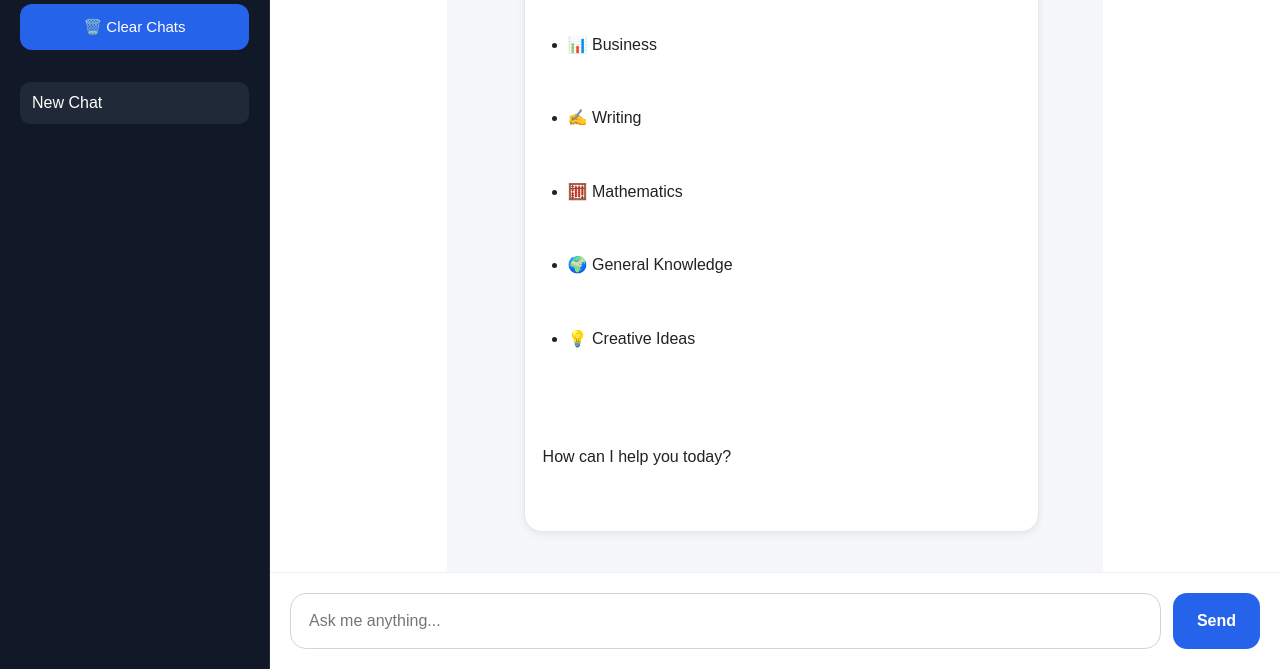
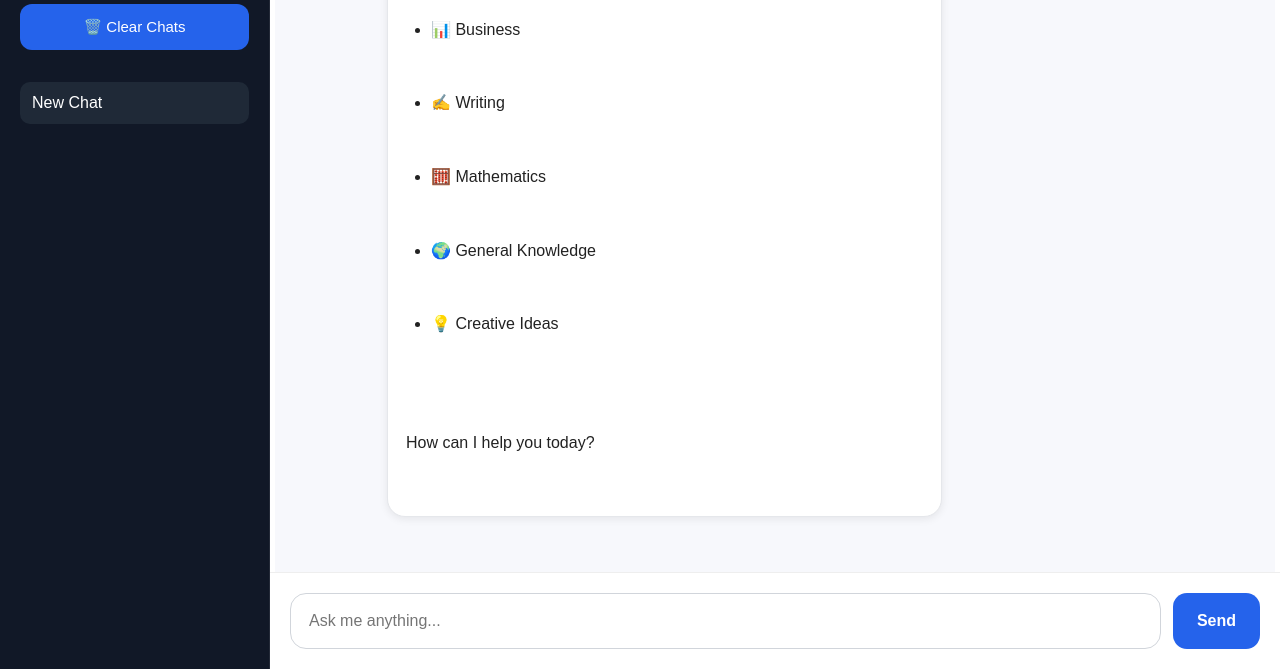
Before and after one commit to kofiaffulampem/NexoraAI-v3, a website: page public/index.html in a window 1280 px wide. Shown: the part 131-800 px from the top of the page. Drawn offline with nearby package versions, Linux system fonts and the light colour scheme.

Commit message:
Improve chat layout and message styling

```diff
--- a/public/css/chat.css
+++ b/public/css/chat.css
@@ -5,13 +5,15 @@
 .chat-box {
     flex: 1;
     overflow-y: auto;
-    padding: 25px;
+    padding: 40px 60px;
     display: flex;
     flex-direction: column;
-    gap: 16px;
-    background: #f5f7fb;
-    max-width: 900px;
+    gap: 28px;
+    background: #f7f8fc;
+    max-width: 1000px;
+    width: 100%;
     margin: 0 auto;
+    scroll-behavior: smooth;
 }
 .user-wrapper {
     width: 100%;
```
